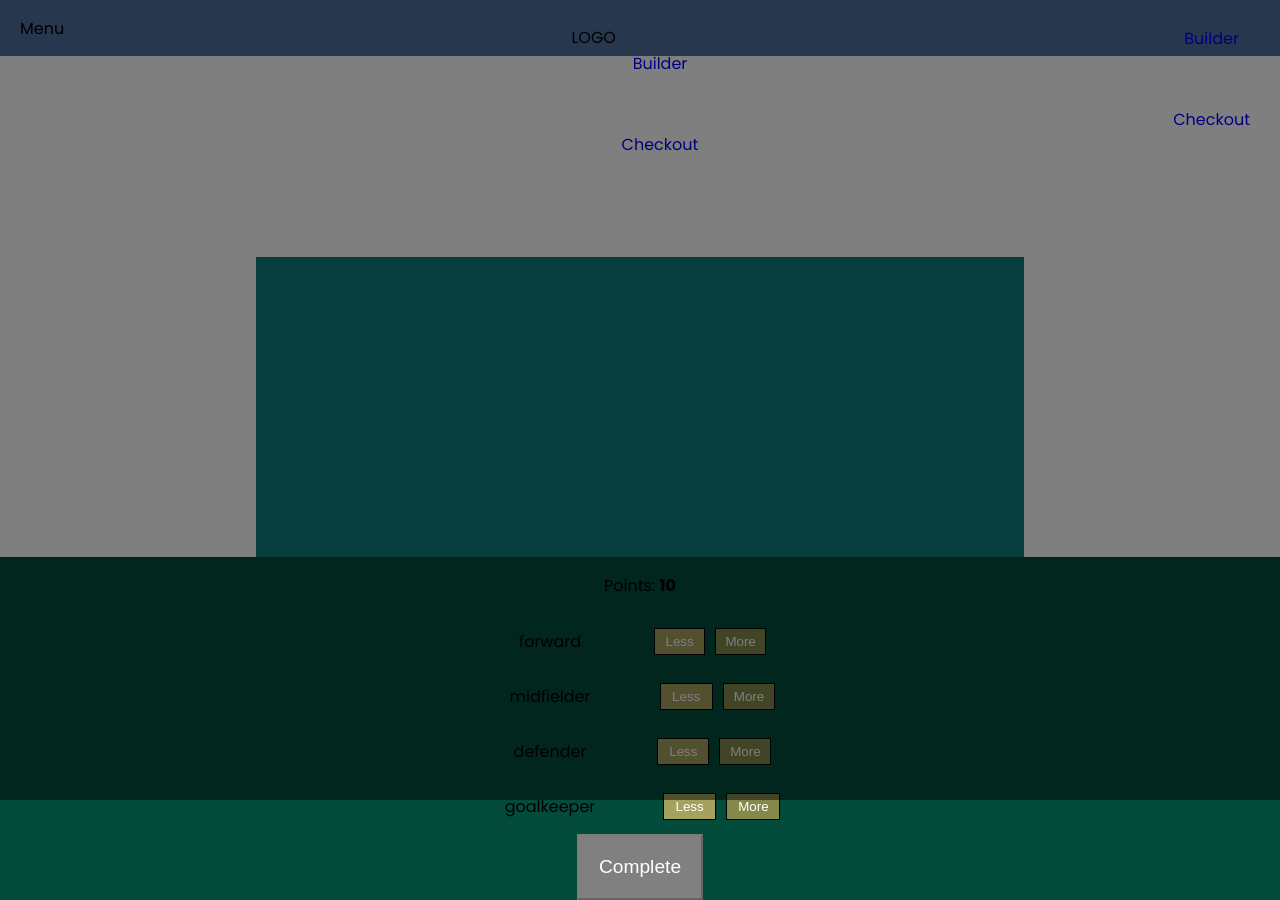
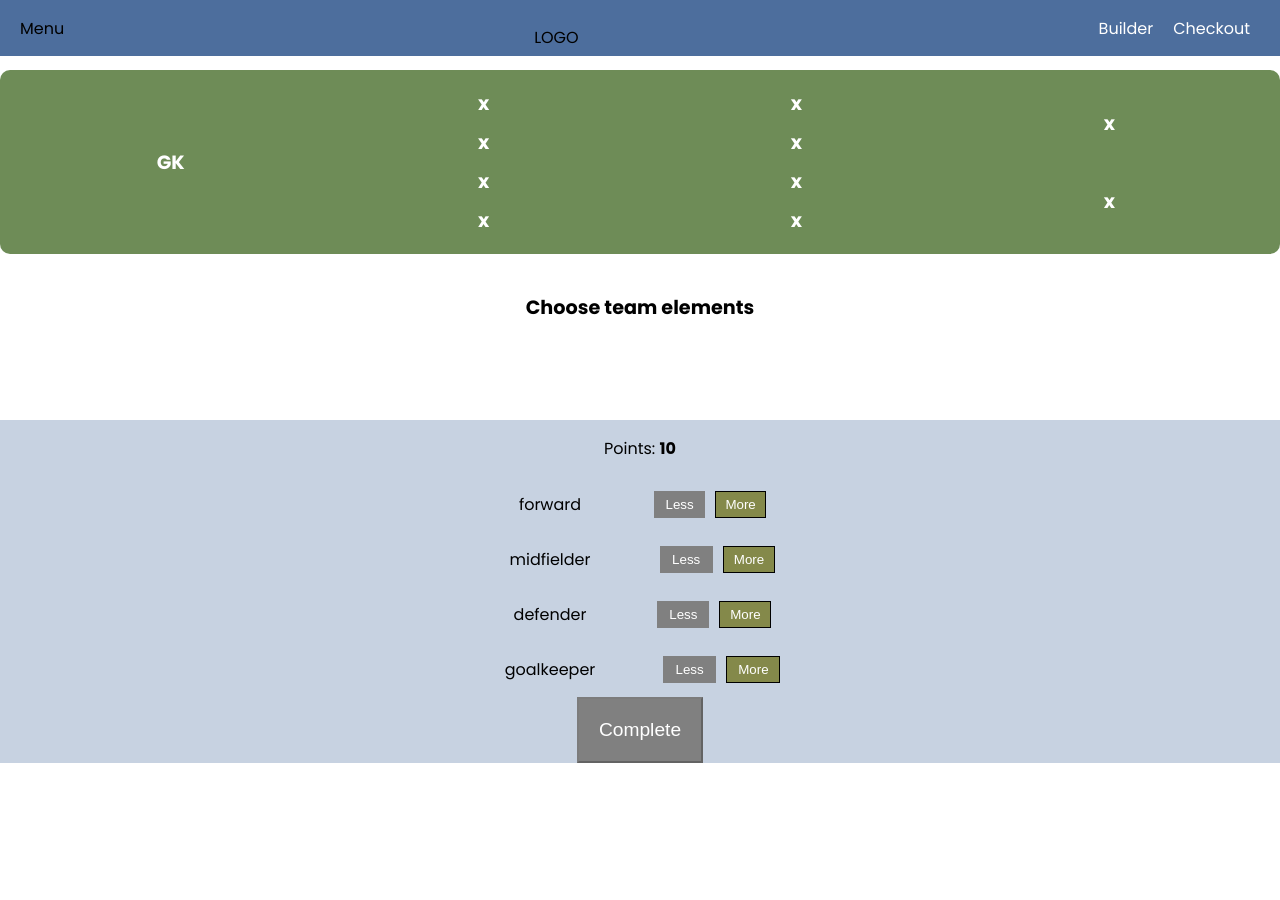
Before and after one commit to ruuuh20/team-builder, a React (Create React App) app: page / in a window 1280 px wide. After the commit the page ends 800 px from the top, so only its background shows below. Built offline with nearby package versions, Linux system fonts and the light colour scheme.

Commit message:
add grid field

```diff
--- a/src/components/Layout/Layout.js
+++ b/src/components/Layout/Layout.js
@@ -25,7 +25,7 @@ class Layout extends Component  {
     <Aux>
 
     <Toolbar toggleClicked={this.SidebarToggleHandler}/>
-    <Sidebar open={this.state.showSidebar} closed={this.closeSidebar}/>
+
     <main className="content">
       {this.props.children}
     </main>
--- a/src/components/Navigation/NavigationItems/NavigationItems.css
+++ b/src/components/Navigation/NavigationItems/NavigationItems.css
@@ -33,7 +33,7 @@
   color: $fff
 }
 
-@media (min-width: 500px) {
+@media (max-width: 500px) {
   .navigation-items {
     margin: 0;
     list-style: none;
--- a/src/components/Navigation/Sidebar/Sidebar.js
+++ b/src/components/Navigation/Sidebar/Sidebar.js
@@ -7,7 +7,7 @@ import Aux from '../../../hoc/Aux'
 
 const Sidebar = (props) => {
 
-  let classes = ["sdebar", "close"];
+  let classes = ["sidebar", "close"];
   if (props.open) {
     classes = ["sidebar", "open"]
   }
--- a/src/components/Team/BuildControls/BuildControls.css
+++ b/src/components/Team/BuildControls/BuildControls.css
@@ -1,6 +1,6 @@
 .buildcontrols {
   width: 100%;
-  background-color: #034C3C;
+  background-color: #C7D2E1;
   display: flex;
   flex-flow: column;
   align-items: center;
--- a/src/components/Team/Team.css
+++ b/src/components/Team/Team.css
@@ -1,7 +1,7 @@
 .team {
   width: 100%;
   margin: auto;
-  height: 300px;
+  height: 350px;
   overflow: scroll;
   text-align: center;
   font-weight: bold;
--- a/src/components/Team/TeamElements/TeamElement.css
+++ b/src/components/Team/TeamElements/TeamElement.css
@@ -18,7 +18,7 @@
 
 }
 
-.blue {
+.defender {
   width: 85%;
   height: 10%;
   background-color: #3E6990;
@@ -26,16 +26,47 @@
   margin: 2% auto;
 }
 
-.red {
+.goalkeeper {
   width: 70%;
   height: 5%;
   background-color: #93032E;
   margin: 2% auto;
 }
 
-.field {
+/* .field {
   width: 60%;
   height: 100%;
-  background-color: #0E7C7B;
+  background-color: #6E8C57;
   margin: auto;
+} */
+
+.field {
+  /* background-color: #206C3F; */
+    background-color: #6E8C57;
+  border-radius: 10px;
+  color: #fff;
+  display: grid;
+  grid-auto-flow: column;
+  grid-gap: 10px;
+  grid-template-rows: repeat(12, 1fr);
+  grid-template-columns: repeat(4, 1fr);
+  padding: 1em;
+  margin-bottom: 2em;
 }
+
+.player {
+  align-items: center;
+  display: flex;
+  justify-content: center;
+}
+
+.player-goalkeeper {
+  grid-row: span 12;
+}
+
+.player-one, .player-two, .player-three, .player-four, .player-five, .player-six, .player-seven, .player-eight {
+  grid-row: span 3;
+}
+.player-nine, .player-ten {
+  grid-row: span 6;
+}
--- a/src/components/Team/TeamElements/TeamElement.js
+++ b/src/components/Team/TeamElements/TeamElement.js
@@ -22,7 +22,23 @@ class TeamElement extends Component  {
           element = <div className="goalkeeper"></div>
           break;
         case ('field'):
-          element = <div className="field"></div>
+          element = (
+          <div className="field">
+
+            <div className="player player-goalkeeper">GK</div>
+              <div className="player player-one">x</div>
+              <div className="player player-two">x</div>
+              <div className="player player-three">x</div>
+              <div className="player player-four">x</div>
+              <div className="player player-five">x</div>
+              <div className="player player-six">x</div>
+              <div className="player player-seven">x</div>
+              <div className="player player-eight">x</div>
+              <div className="player player-nine">x</div>
+              <div className="player player-ten">x</div>
+
+          </div>
+        )
           break;
         default:
           element = null
--- a/src/containers/TeamBuilder/TeamBuilder.js
+++ b/src/containers/TeamBuilder/TeamBuilder.js
@@ -7,10 +7,10 @@ import Summary from '../../components/Team/Summary/Summary'
 
 
 const ELEMENT_POINTS = {
-  top: 12,
-  bottom: 20,
-  red: 50,
-  blue: 30
+  goalkeeper: 12,
+  midfielder: 20,
+  forward: 50,
+  defender: 30
 }
 
 class TeamBuilder extends Component {
@@ -19,10 +19,10 @@ class TeamBuilder extends Component {
     super(props);
     this.state = {
       elements: {
-        top: 0,
-        blue: 0,
-        bottom: 0,
-        red: 0
+        goalkeeper: 0,
+        defender: 0,
+        midfielder: 0,
+        forward: 0
       },
       totalPoints: 10,
       purchaseable: false,
```
